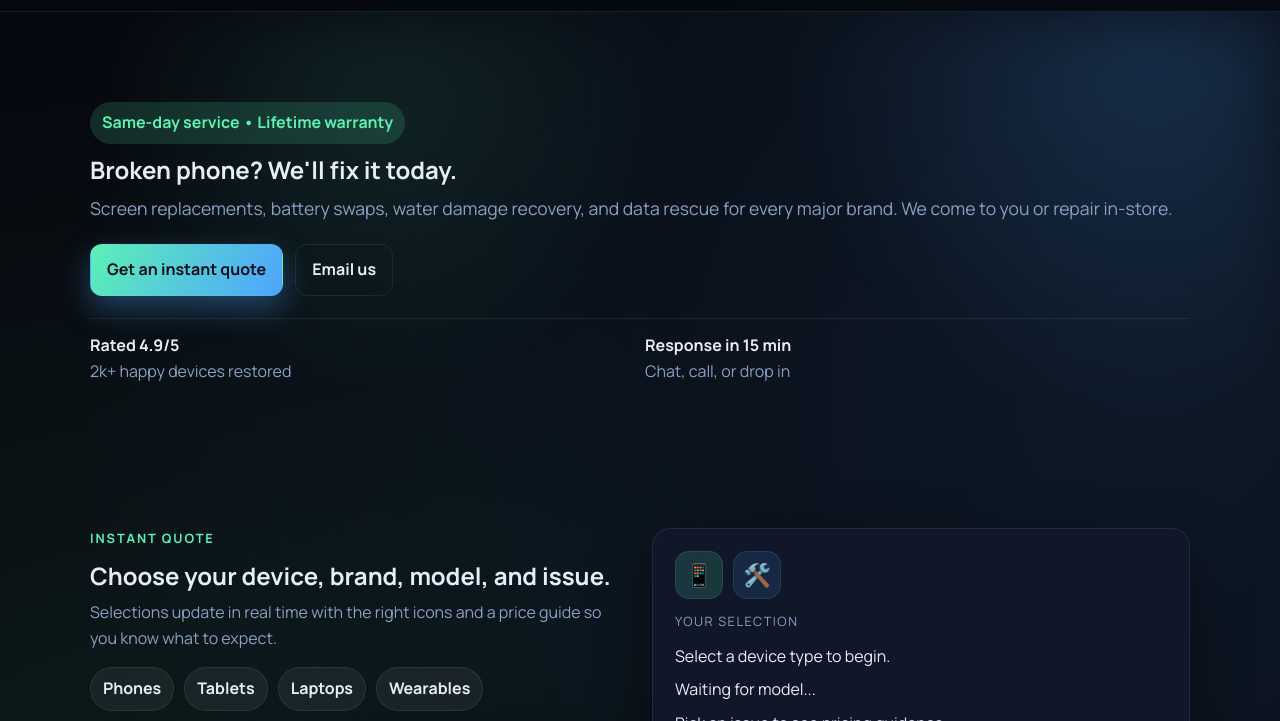
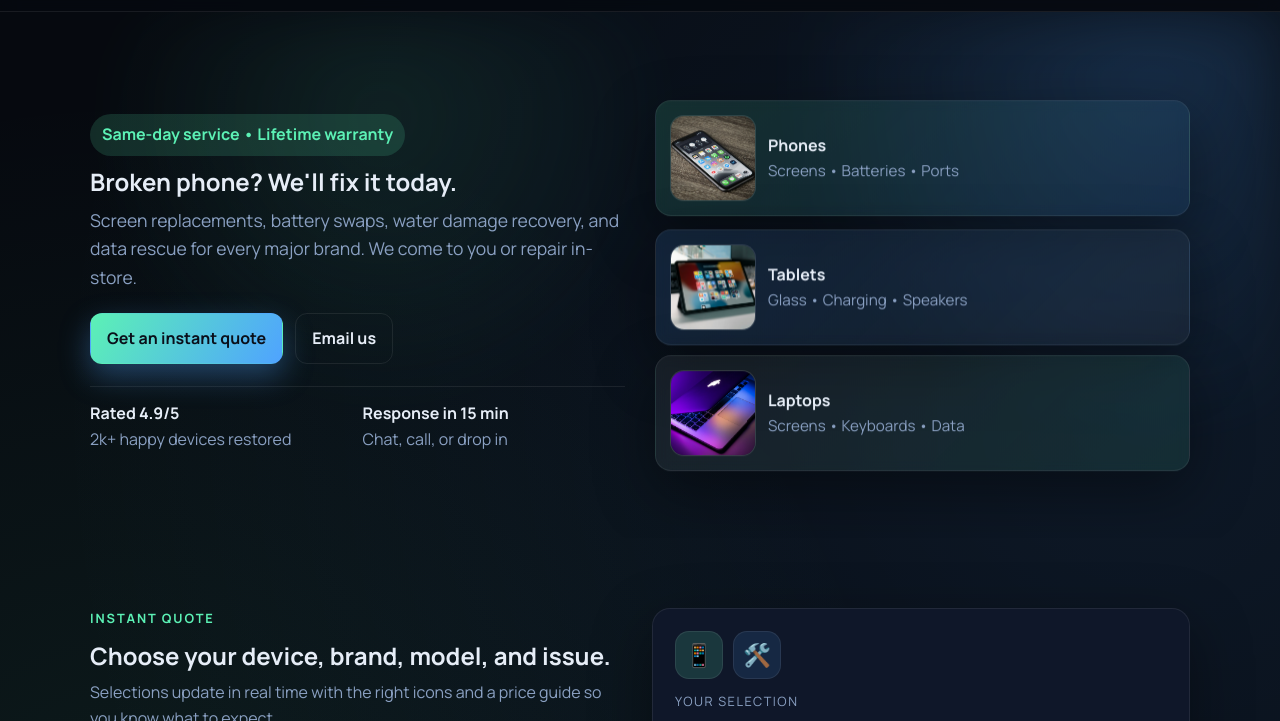
Before and after one commit to kushalnaidu007/PSM_IT_Solutions, a plain HTML site: page index.html in a window 1280 px wide. Shown: the part 64-785 px from the top of the page. Drawn offline with Linux system fonts and the light colour scheme.

Commit message:
added images

```diff
--- a/index.html
+++ b/index.html
@@ -58,6 +58,29 @@
             <div>
               <div class="meta-title">Response in 15 min</div>
               <div class="meta-copy">Chat, call, or drop in</div>
+            </div>
+          </div>
+        </div>
+        <div class="hero-visual" aria-hidden="true">
+          <div class="device-card phone float-1">
+            <img class="device-img" src="assets/hero-phone.jpg" alt="Smartphone repair">
+            <div>
+              <div class="device-label">Phones</div>
+              <div class="device-note">Screens • Batteries • Ports</div>
+            </div>
+          </div>
+          <div class="device-card tablet float-2">
+            <img class="device-img" src="assets/hero-tablet.jpg" alt="Tablet repair">
+            <div>
+              <div class="device-label">Tablets</div>
+              <div class="device-note">Glass • Charging • Speakers</div>
+            </div>
+          </div>
+          <div class="device-card laptop float-3">
+            <img class="device-img" src="assets/hero-laptop.jpg" alt="Laptop repair">
+            <div>
+              <div class="device-label">Laptops</div>
+              <div class="device-note">Screens • Keyboards • Data</div>
             </div>
           </div>
         </div>
--- a/styles.css
+++ b/styles.css
@@ -152,6 +152,64 @@ p {
   gap: 30px;
   align-items: center;
 }
+
+.hero-visual {
+  position: relative;
+  display: grid;
+  gap: 14px;
+}
+
+.device-card {
+  display: flex;
+  gap: 12px;
+  align-items: center;
+  padding: 14px;
+  border-radius: 16px;
+  border: 1px solid var(--line);
+  background: linear-gradient(135deg, rgba(255, 255, 255, 0.04), rgba(255, 255, 255, 0.02));
+  box-shadow: var(--shadow);
+  backdrop-filter: blur(6px);
+}
+
+.device-card .device-img {
+  width: 86px;
+  height: 86px;
+  border-radius: 14px;
+  object-fit: cover;
+  border: 1px solid var(--line);
+  background: rgba(255, 255, 255, 0.06);
+}
+
+.device-card .device-label {
+  font-weight: 700;
+}
+
+.device-card .device-note {
+  color: var(--muted);
+  font-size: 0.95rem;
+}
+
+.device-card.phone {
+  background: linear-gradient(135deg, rgba(92, 241, 181, 0.14), rgba(79, 163, 255, 0.08));
+}
+
+.device-card.tablet {
+  background: linear-gradient(135deg, rgba(79, 163, 255, 0.14), rgba(255, 255, 255, 0.04));
+}
+
+.device-card.laptop {
+  background: linear-gradient(135deg, rgba(255, 255, 255, 0.06), rgba(92, 241, 181, 0.1));
+}
+
+@keyframes floaty {
+  0% { transform: translateY(0); }
+  50% { transform: translateY(-8px); }
+  100% { transform: translateY(0); }
+}
+
+.float-1 { animation: floaty 6s ease-in-out infinite; }
+.float-2 { animation: floaty 5.5s ease-in-out infinite 0.6s; }
+.float-3 { animation: floaty 6.5s ease-in-out infinite 0.9s; }
 
 .badge {
   display: inline-block;
@@ -710,6 +768,10 @@ button:focus {
     align-items: stretch;
   }
 
+  .hero-visual {
+    grid-template-columns: repeat(auto-fit, minmax(240px, 1fr));
+  }
+
   .quote-summary {
     position: relative;
     top: auto;
```
Also changed, not shown: assets/hero-laptop.jpg (added), assets/hero-phone.jpg (added), assets/hero-tablet.jpg (added).
